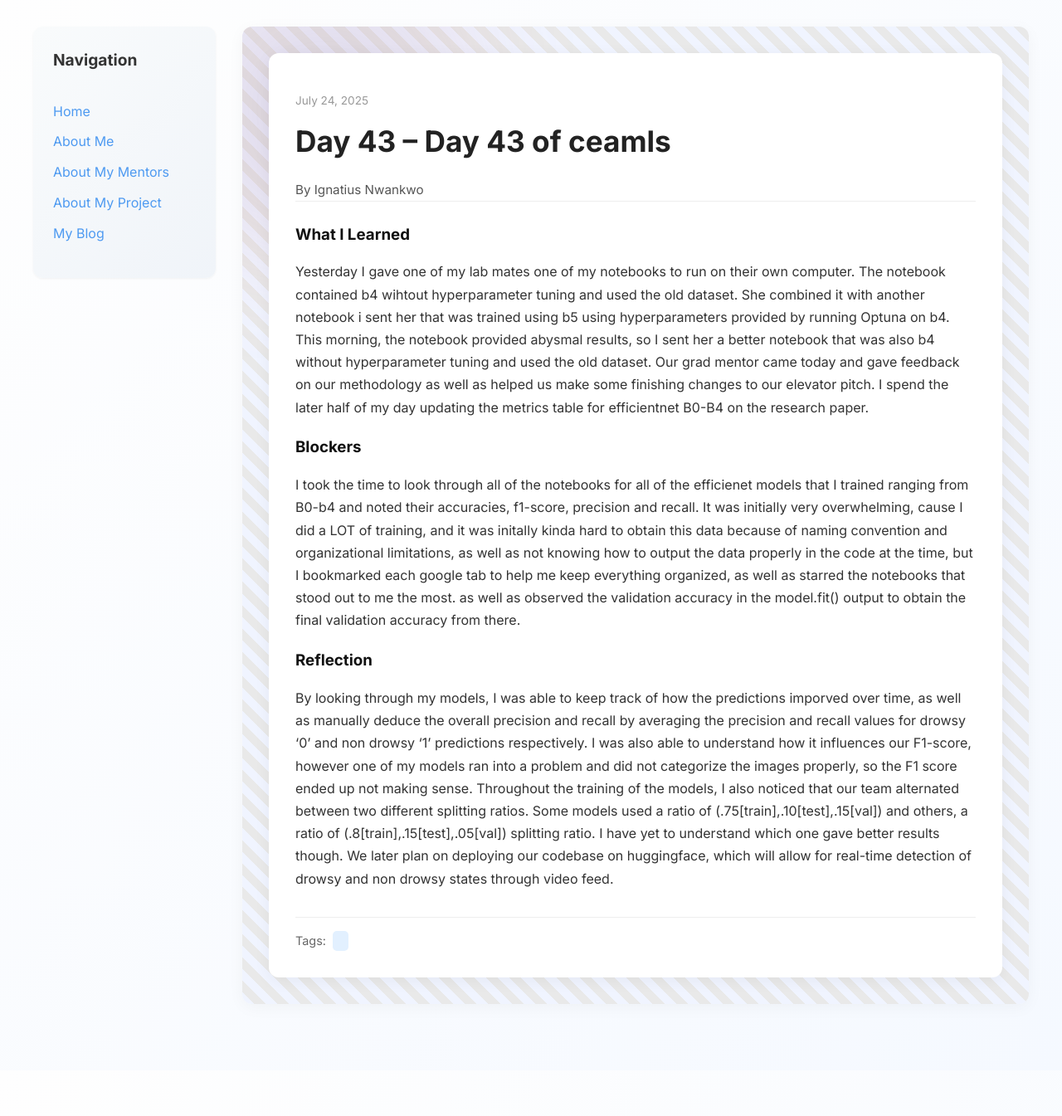
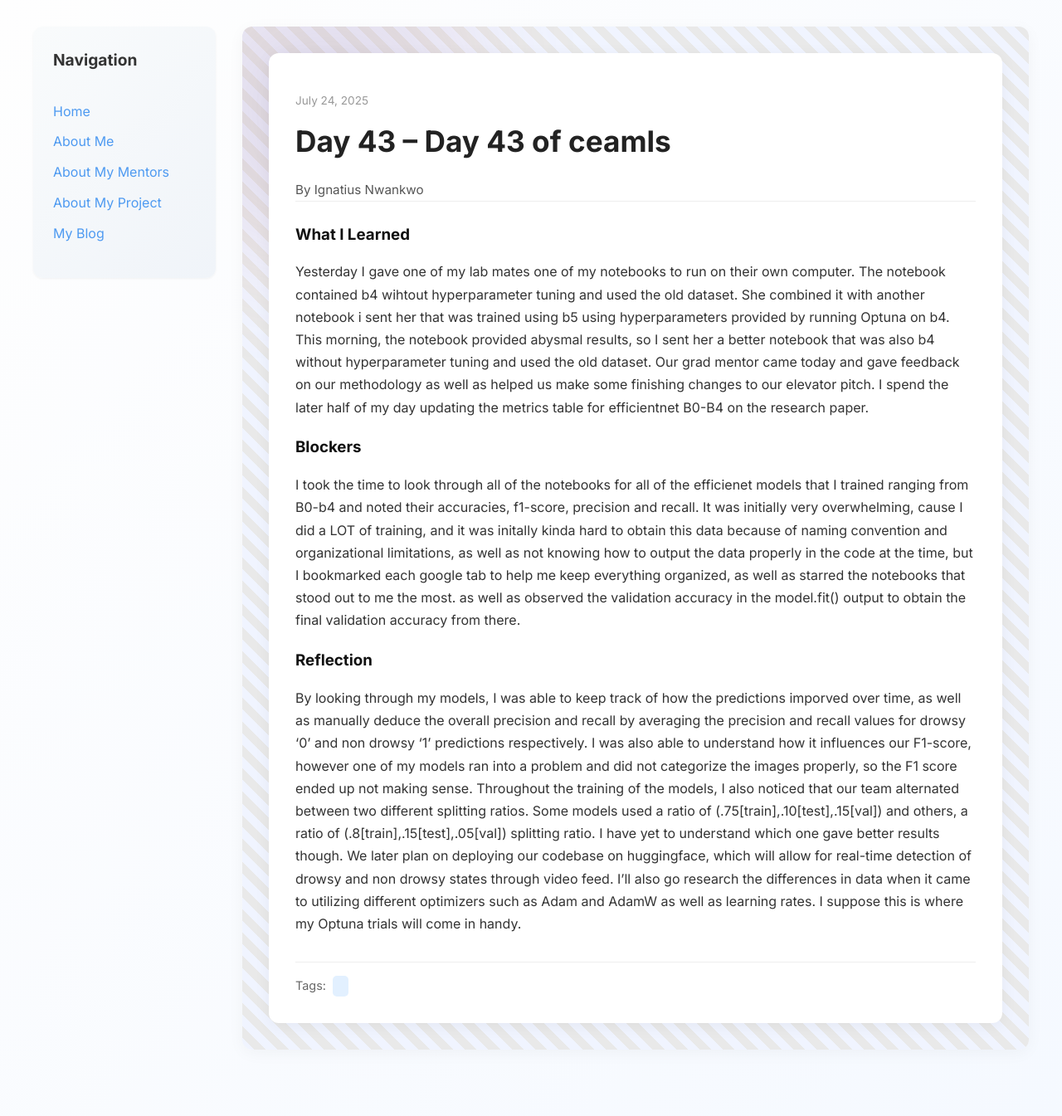
Before and after one commit to toxhi/toxhi.github.io, a Jekyll site: the page built from _posts/2025-07-24-day-43.md, in a window 1280 px wide. Shown: the whole page at 83% size. Built offline with Jekyll 4.4.1, drawn with Linux system fonts in a browser that asks for light colours; before the commit the page ends 1290 px from its top, so only the background shows below that.

Commit message:
Update 2025-07-24-day-43.md

```diff
--- a/_posts/2025-07-24-day-43.md
+++ b/_posts/2025-07-24-day-43.md
@@ -14,6 +14,6 @@
 
 
 reflection: |
-  By looking through my models, I was able to keep track of how the predictions imporved over time, as well as manually deduce the overall precision and recall by averaging the precision and recall values for drowsy '0' and non drowsy '1' predictions respectively. I was also able to understand how it influences our F1-score, however one of my models ran into a problem and did not categorize the images properly, so the F1 score ended up not making sense. Throughout the training of the models, I also noticed that our team alternated between two different splitting ratios. Some models used a ratio of (.75[train],.10[test],.15[val]) and others, a ratio of (.8[train],.15[test],.05[val]) splitting ratio. I have yet to understand which one gave better results though. We later plan on deploying our codebase on huggingface, which will allow for real-time detection of drowsy and non drowsy states through video feed.
+  By looking through my models, I was able to keep track of how the predictions imporved over time, as well as manually deduce the overall precision and recall by averaging the precision and recall values for drowsy '0' and non drowsy '1' predictions respectively. I was also able to understand how it influences our F1-score, however one of my models ran into a problem and did not categorize the images properly, so the F1 score ended up not making sense. Throughout the training of the models, I also noticed that our team alternated between two different splitting ratios. Some models used a ratio of (.75[train],.10[test],.15[val]) and others, a ratio of (.8[train],.15[test],.05[val]) splitting ratio. I have yet to understand which one gave better results though. We later plan on deploying our codebase on huggingface, which will allow for real-time detection of drowsy and non drowsy states through video feed. I'll also go research the differences in data when it came to utilizing different optimizers such as Adam and AdamW as well as learning rates. I suppose this is where my Optuna trials will come in handy.
 
 ---
```
